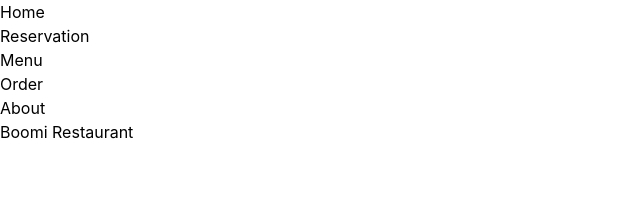
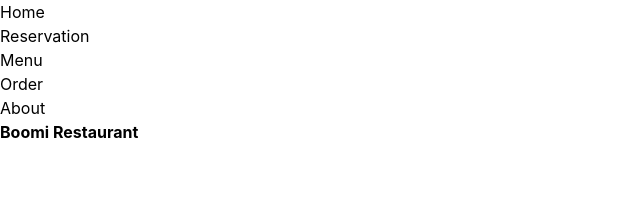
Before and after one commit to MitraKhorshidi/BoomiRestaurant, a Next.js app: page / in a window 1280 px wide. Shown: the top 210 px of the page, without its empty margins (0-640 px from the left). Built offline with nearby package versions, Linux system fonts and the light colour scheme.

Commit message:
tailwind test

```diff
--- a/pages/index.js
+++ b/pages/index.js
@@ -4,7 +4,7 @@
   return(
     <div>
       <NavBar/>
-      <h1>Boomi Restaurant</h1>
+      <h1 className="font-bold">Boomi Restaurant</h1>
     </div>
   );
 }
```
